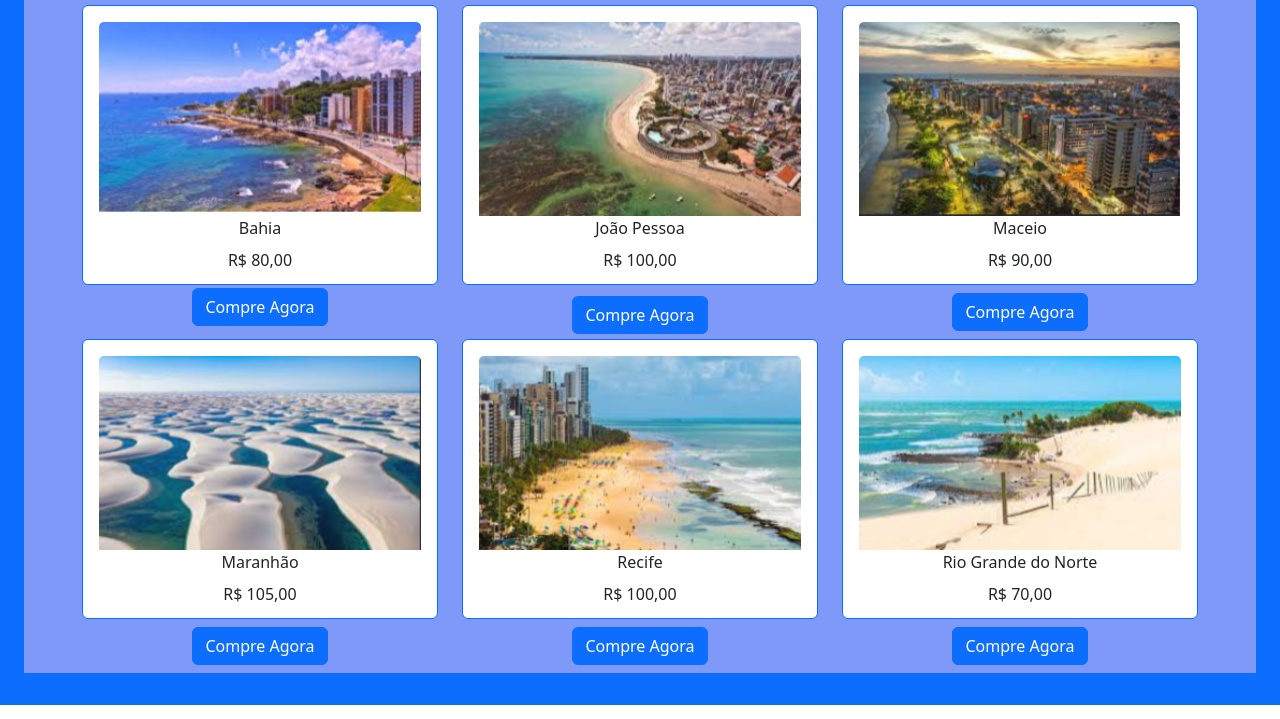
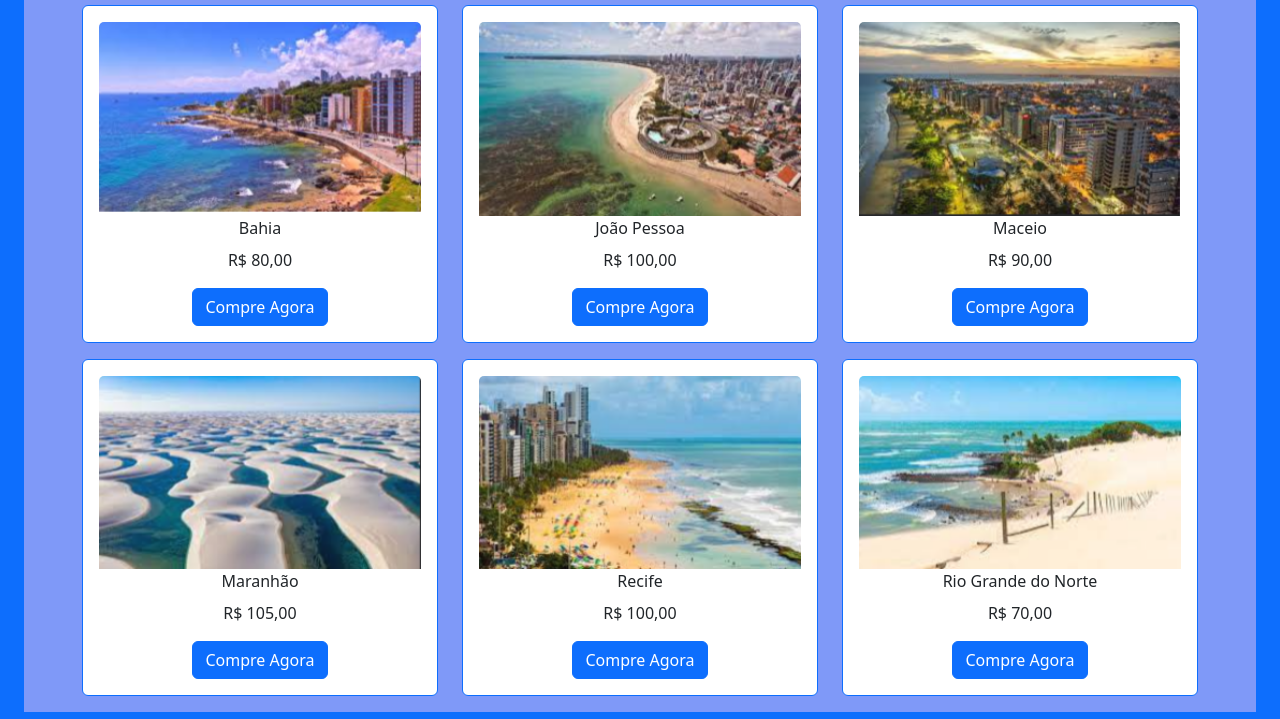
Before and after one commit to magnovasconcelos/mtur.github.io, a plain HTML site: page promocoes.html in a window 1280 px wide. Shown: the part 233-952 px from the top of the page. Drawn offline with nearby package versions, Linux system fonts and the light colour scheme.

Commit message:
Update promocoes.html

```diff
--- a/promocoes.html
+++ b/promocoes.html
@@ -73,7 +73,7 @@
                         </section>
                         <section class="row">
                             <section class="col-sm-4">
-                                <section class="card border-primary" style="height: 280px;">
+                                <section class="card border-primary mb-3">
                                     <section class="card-body">
                                         <img src="imgPromocoes/bahia.png" class="card-img-top img-fluid" alt="">
                                         <p class="card-title text-center">Bahia</p>
@@ -85,67 +85,66 @@
                                 </section>
                             </section>
                             <section class="col-sm-4">
-                                <section class="card border-primary" style="height: 280px;">
+                                <section class="card border-primary mb-3">
                                     <section class="card-body">
                                         <img src="imgPromocoes/joaoPessoa.png" class="card-img-top img-fluid" alt="">
                                         <p class="card-title text-center">João Pessoa</p>
                                         <p class="card-text text-center">R$ 100,00</p>
-                                    </section>
-                                    <section class="mt-2 mb-2" style="text-align: center;">
-                                    <a href="#" class="btn btn-primary">Compre Agora</a>
+                                        <section class="mt-2" style="text-align: center;">
+                                            <a href="#" class="btn btn-primary">Compre Agora</a>
+                                        </section>
                                     </section>
                                 </section>
                             </section>
                             <section class="col-sm-4">
-                                <section class="card border-primary" style="height: 280px;">
+                                <section class="card border-primary mb-3">
                                     <section class="card-body">
-                                        <img src="imgPromocoes/maceio.png" class="card-img-top img-fluid"
-                                            alt="">
+                                        <img src="imgPromocoes/maceio.png" class="card-img-top img-fluid" alt="">
                                         <p class="card-title text-center">Maceio</p>
                                         <p class="card-text text-center">R$ 90,00</p>
+                                        <section class="mt-2" style="text-align: center;">
+                                            <a href="#" class="btn btn-primary">Compre Agora</a>
+                                        </section>
                                     </section>
-                                </section>
-                                <section class="mt-2 mb-2" style="text-align: center;">
-                                    <a href="#" class="btn btn-primary">Compre Agora</a>
                                 </section>
                             </section>
                         </section>
                         <section class="row">
                             <section class="col-sm-4">
-                                <section class="card border-primary" style="height: 280px;">
+                                <section class="card border-primary mb-3">
                                     <section class="card-body">
                                         <img src="imgPromocoes/maranhao.png" class="card-img-top img-fluid" alt="">
                                         <p class="card-title text-center">Maranhão</p>
                                         <p class="card-text text-center">R$ 105,00</p>
+                                        <section class="mt-2" style="text-align: center;">
+                                            <a href="#" class="btn btn-primary">Compre Agora</a>
+                                        </section>
                                     </section>
-                                </section>
-                                <section class="mt-2 mb-2" style="text-align: center;">
-                                    <a href="#" class="btn btn-primary">Compre Agora</a>
                                 </section>
                             </section>
                             <section class="col-sm-4">
-                                <section class="card border-primary" style="height: 280px;">
+                                <section class="card border-primary mb-3">
                                     <section class="card-body">
-                                        <img src="imgPromocoes/Recife.png" class="card-img-top img-fluid"
-                                            alt="">
+                                        <img src="imgPromocoes/Recife.png" class="card-img-top img-fluid" alt="">
                                         <p class="card-title text-center">Recife</p>
                                         <p class="card-text text-center">R$ 100,00</p>
+                                        <section class="mt-2" style="text-align: center;">
+                                            <a href="#" class="btn btn-primary">Compre Agora</a>
+                                        </section>
                                     </section>
-                                </section>
-                                <section class="mt-2 mb-2" style="text-align: center;">
-                                    <a href="#" class="btn btn-primary">Compre Agora</a>
                                 </section>
                             </section>
                             <section class="col-sm-4">
-                                <section class="card border-primary" style="height: 280px;">
+                                <section class="card border-primary mb-3">
                                     <section class="card-body">
-                                        <img src="imgPromocoes/rioGrandeDoNorte.png" class="card-img-top img-fluid" alt="">
+                                        <img src="imgPromocoes/rioGrandeDoNorte.png" class="card-img-top img-fluid"
+                                            alt="">
                                         <p class="card-title text-center">Rio Grande do Norte</p>
                                         <p class="card-text text-center">R$ 70,00</p>
+                                        <section class="mt-2" style="text-align: center;">
+                                            <a href="#" class="btn btn-primary">Compre Agora</a>
+                                        </section>
                                     </section>
-                                </section>
-                                <section class="mt-2 mb-2" style="text-align: center;">
-                                    <a href="#" class="btn btn-primary">Compre Agora</a>
                                 </section>
                             </section>
                         </section>
```
